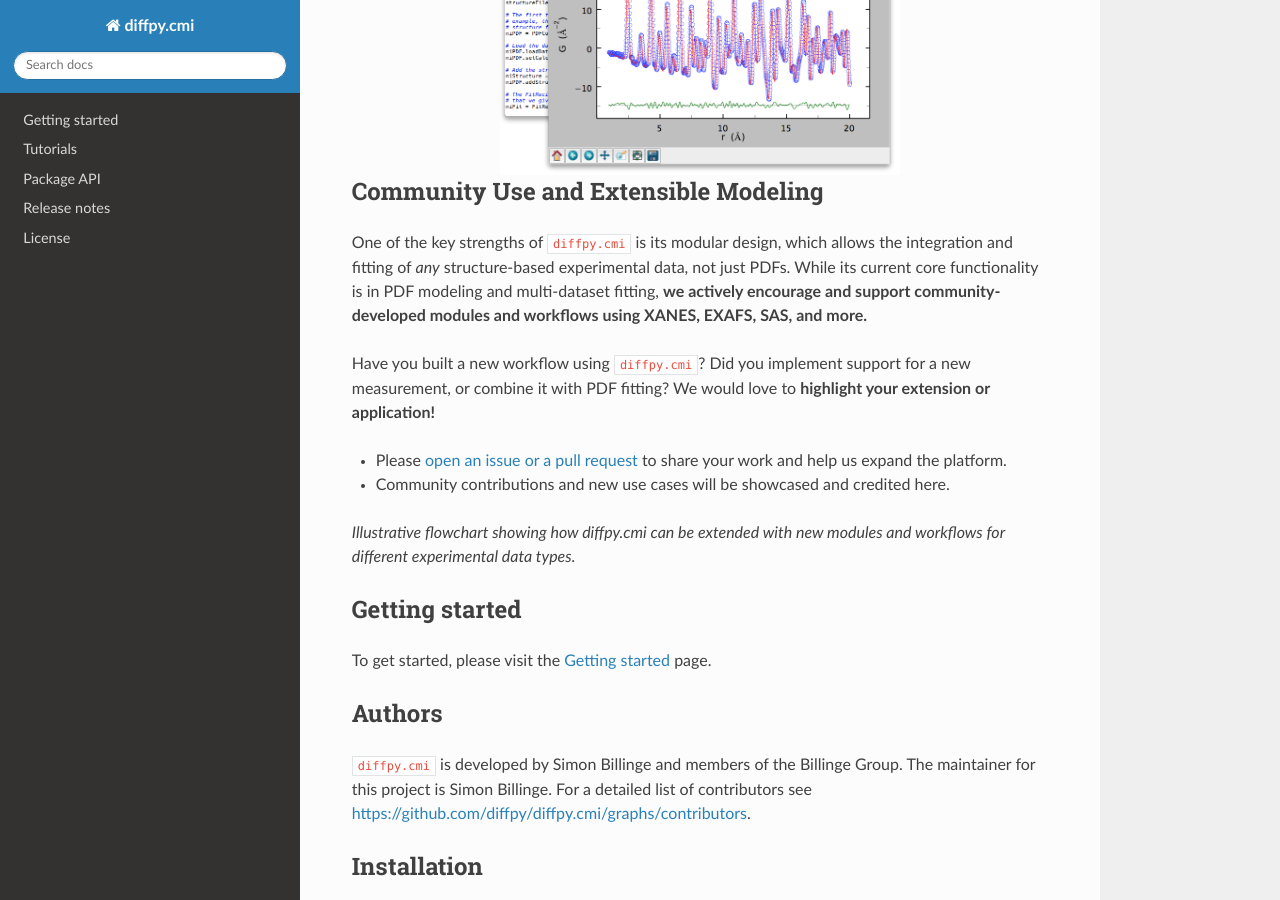
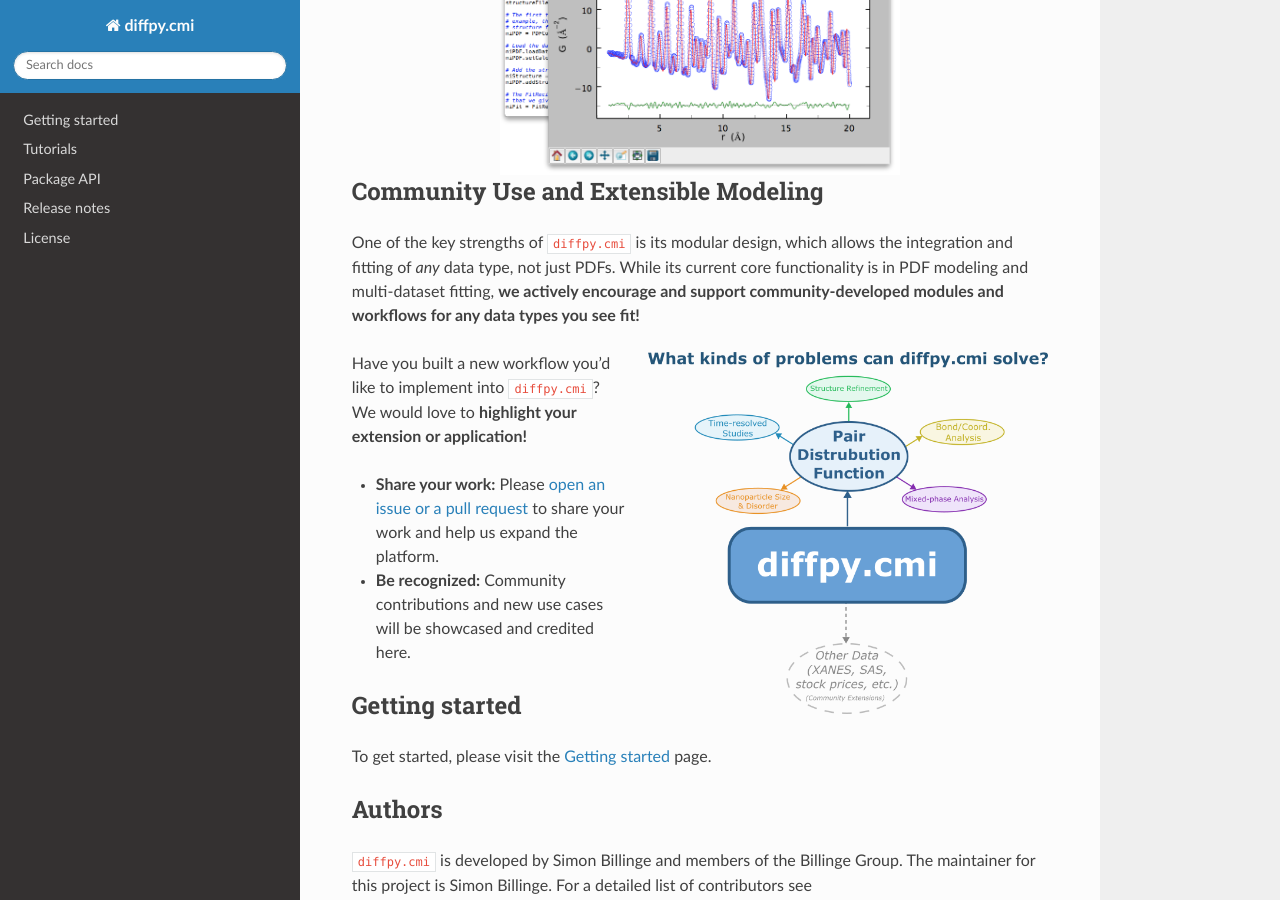
Before and after one commit to diffpy/diffpy.cmi, a Sphinx documentation site: the page built from doc/source/index.rst, in a window 1280 px wide and 900 px high, scrolled down 624 px. Built offline with Sphinx 7.4.7 and the Read the Docs theme 3.1.0, drawn with Linux system fonts in a browser that asks for light colours.

Commit message:
docs: add community use section to index.rst

```diff
--- a/doc/source/index.rst
+++ b/doc/source/index.rst
@@ -21,17 +21,21 @@ The software provides functionality for storage and manipulation of structure da
 Community Use and Extensible Modeling
 =======================================
 
-One of the key strengths of ``diffpy.cmi`` is its modular design, which allows the integration and fitting of *any* structure-based experimental data, not just PDFs.
-While its current core functionality is in PDF modeling and multi-dataset fitting, **we actively encourage and support community-developed modules and workflows using XANES, EXAFS, SAS, and more.**
 
-Have you built a new workflow using ``diffpy.cmi``?
-Did you implement support for a new measurement, or combine it with PDF fitting?
+
+One of the key strengths of ``diffpy.cmi`` is its modular design, which allows the integration and fitting of *any* data type, not just PDFs.
+While its current core functionality is in PDF modeling and multi-dataset fitting, **we actively encourage and support community-developed modules and workflows for any data types you see fit!**
+
+.. image:: ./img/cmi_problem_types.png
+    :alt: codecov-in-pr-comment
+    :width: 400px
+    :align: right
+
+Have you built a new workflow you'd like to implement into ``diffpy.cmi``?
 We would love to **highlight your extension or application!**
 
-- Please `open an issue or a pull request <https://github.com/diffpy/diffpy.cmi>`_ to share your work and help us expand the platform.
-- Community contributions and new use cases will be showcased and credited here.
-
-*Illustrative flowchart showing how diffpy.cmi can be extended with new modules and workflows for different experimental data types.*
+- **Share your work:** Please `open an issue or a pull request <https://github.com/diffpy/diffpy.cmi>`_ to share your work and help us expand the platform.
+- **Be recognized:** Community contributions and new use cases will be showcased and credited here.
 
 ===============
 Getting started
```
